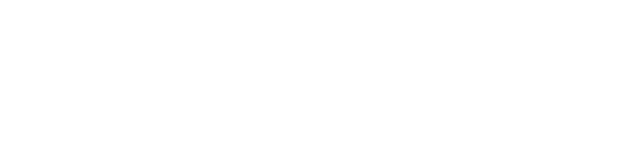
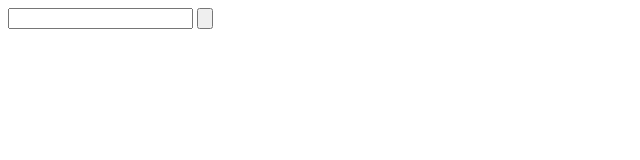
Before and after one commit to matuanduy0611/-matuanduy0611.github.io, a plain HTML site: page index.html in a window 1280 px wide. Shown: the whole page, without its empty margins (0-640 px from the left). Drawn offline with Linux system fonts and the light colour scheme.

Commit message:
Update index.html

```diff
--- a/index.html
+++ b/index.html
@@ -6,6 +6,9 @@
     <title>Document</title>
 </head>
 <body>
-
+    <form action="">
+        <input type="text" name="username" id="">
+        <input type="button" value="">
+    </form>
 </body>
 </html>
```
